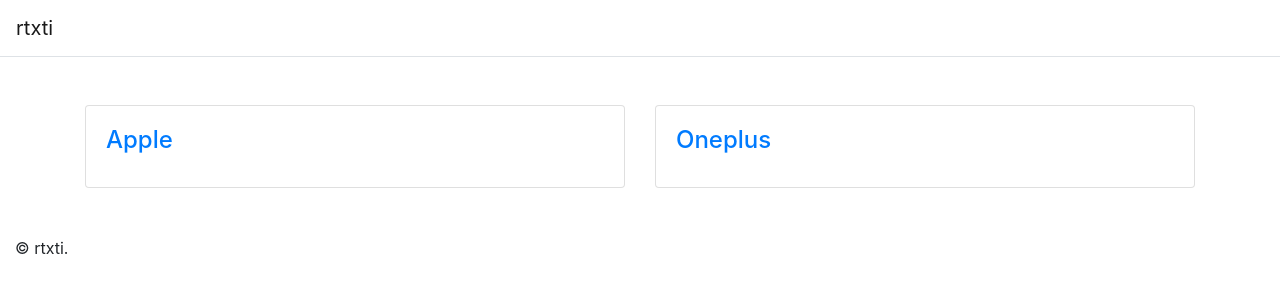
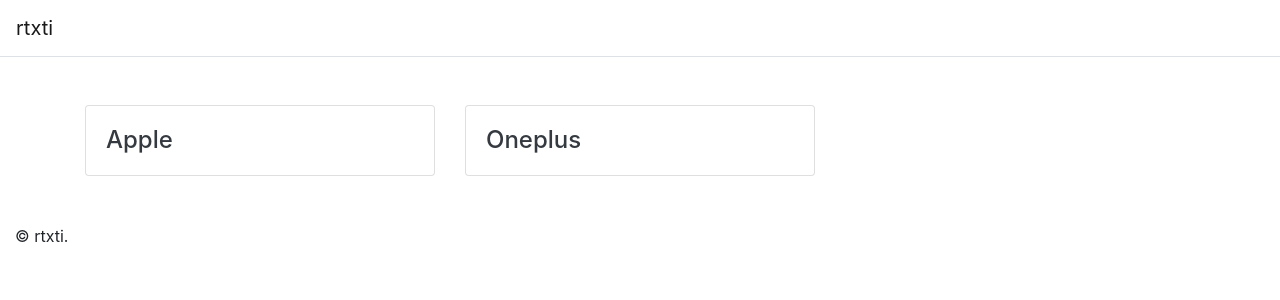
Before and after one commit to rtxti/www, a Jekyll site: the page built from smartphones.html, in a window 1280 px wide. Shown: the top 300 px of the page. Built offline with Jekyll 4.4.1, drawn with Linux system fonts in a browser that asks for light colours.

Commit message:
Update smartphones.html

```diff
--- a/smartphones.html
+++ b/smartphones.html
@@ -4,15 +4,15 @@ title: Smartphones
 ---
 
 <div class="container">
-  <div class="row">
+  <div class="row row-cols-1 row-cols-md-3">
   {% assign phone-brand = site.smartphones | sort: "uniq-name" %}
   {% for brand in phone-brand %}
     {% if brand.uniq-name %}
     <div class="col">
       <div class="card">
         <div class="card-body">
-          <h4 class="card-title">
-            <a href="{{ brand.url | relative_url }}" class="stretched-link">
+          <h4 class="card-title mb-0">
+            <a href="{{ brand.url | relative_url }}" class="stretched-link text-dark">
               {{ brand.title }}
             </a>
           </h4>
```
